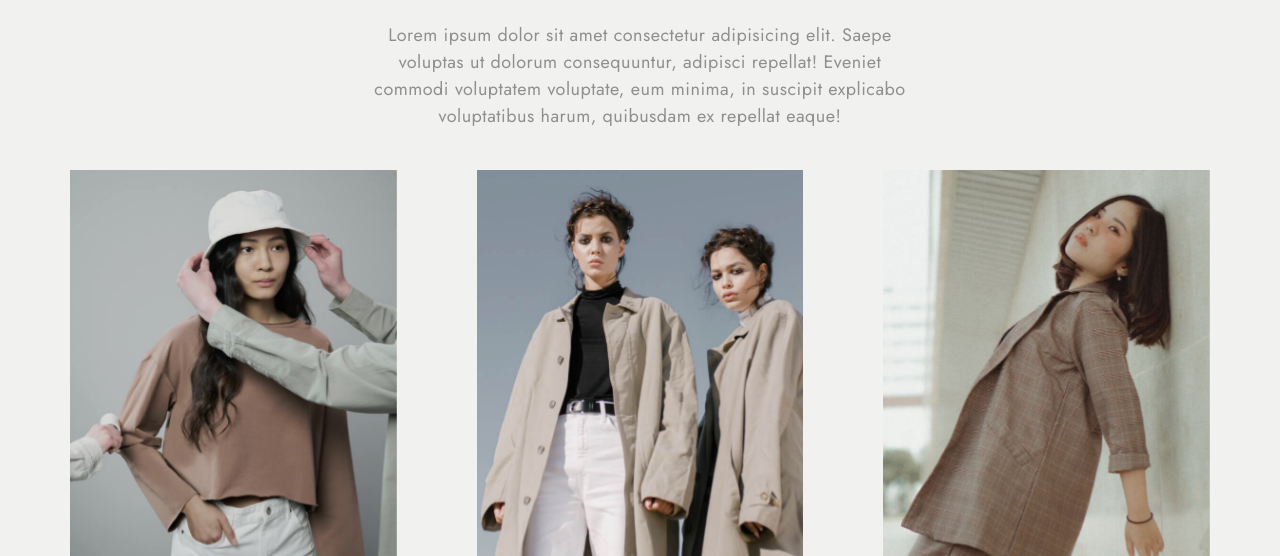
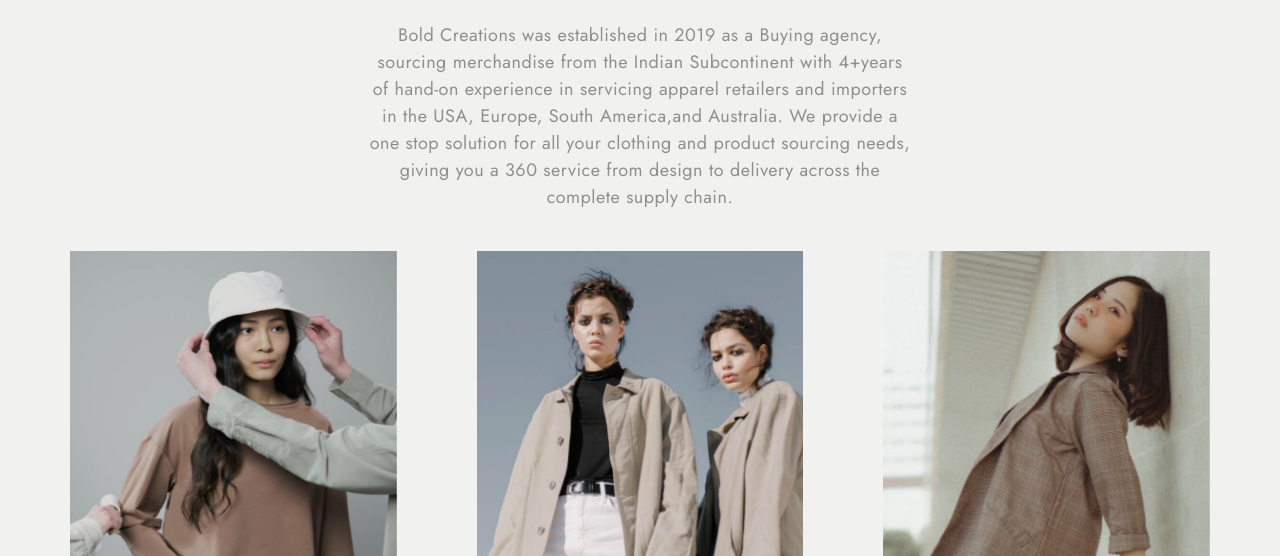
Before and after one commit to scythe-kc/bold-creation, a plain HTML site: page index.html in a window 1280 px wide. Shown: the part 244-800 px from the top of the page. Drawn offline with nearby package versions, Linux system fonts and the light colour scheme.

Commit message:
final commit

```diff
--- a/index.html
+++ b/index.html
@@ -352,9 +352,11 @@
       <div class="row justify-content-center">
         <h1 class="section-title text-center mt-4" data-aos="fade-up">New Collections</h1>
         <div class="col-md-6 text-center" data-aos="fade-up" data-aos-delay="300">
-          <p>Lorem ipsum dolor sit amet consectetur adipisicing elit. Saepe voluptas ut dolorum consequuntur, adipisci
-            repellat! Eveniet commodi voluptatem voluptate, eum minima, in suscipit explicabo voluptatibus harum,
-            quibusdam ex repellat eaque!</p>
+          <p>Bold Creations was established in 2019 as a Buying agency, sourcing merchandise from the
+Indian Subcontinent with 4+years of hand-on experience in servicing apparel retailers and
+importers in the USA, Europe, South America,and Australia. We provide a one stop solution
+for all your clothing and product sourcing needs, giving you a 360 service from design to
+delivery across the complete supply chain.</p>
         </div>
       </div>
       <div class="row">
```
